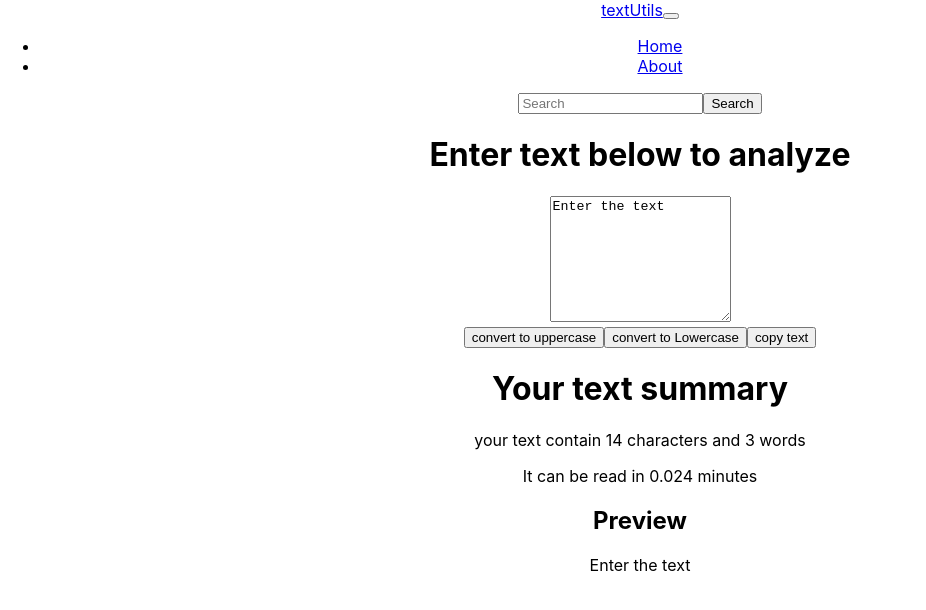
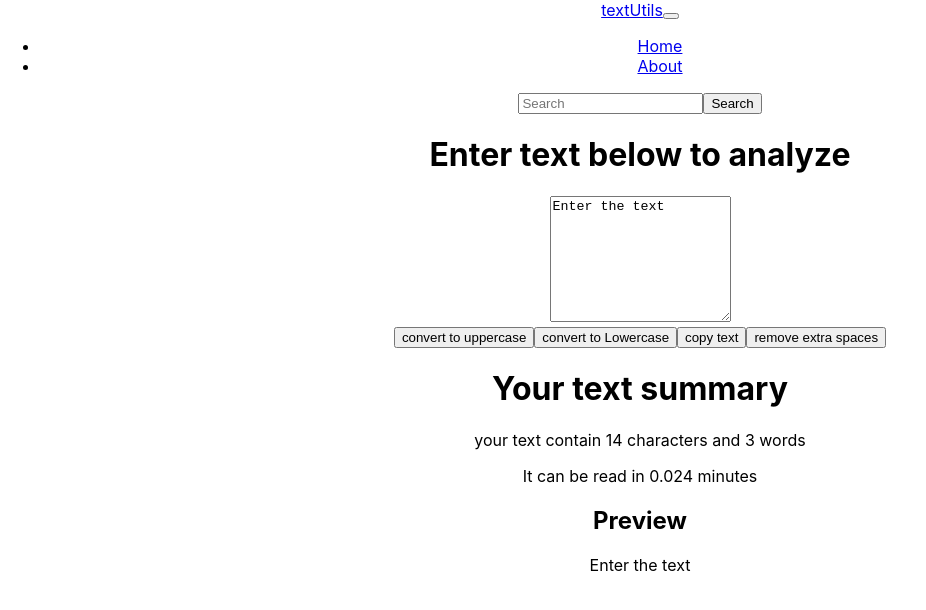
Before and after one commit to shashikant010/textutil, a React (Create React App) app: page / in a window 1280 px wide. Shown: the top 610 px of the page, without its empty margins (0-926 px from the left). Built offline with nearby package versions, Linux system fonts and the light colour scheme; the HTML template or start-up script is replaced by a standard one.

Commit message:
added button to remove extra spaces

```diff
--- a/src/components/Textform.js
+++ b/src/components/Textform.js
@@ -25,6 +25,10 @@
       text.select();
       navigator.clipboard.writeText(text.value);
     }
+    const handleExtraspaces=()=>{
+      let newtext = text.split(/[ ]+/);
+      setText(newtext.join(" "))
+    }
   return (
     <div>
       <>
@@ -44,6 +48,7 @@
   <button className="btn btn-primary mx-3 my-2 "onClick={onupbtnclick}>convert to uppercase</button>
   <button className="btn btn-secondary mx-2 "onClick={ondownbtnclick}>convert to Lowercase</button>
   <button className="btn btn-primary mx-3 my-2 "onClick={handlecopy}>copy text</button>
+  <button className="btn btn-secondary mx-2 "onClick={handleExtraspaces}>remove extra spaces</button>
 
   <div className="container">
     <h1>Your text summary</h1>
```
